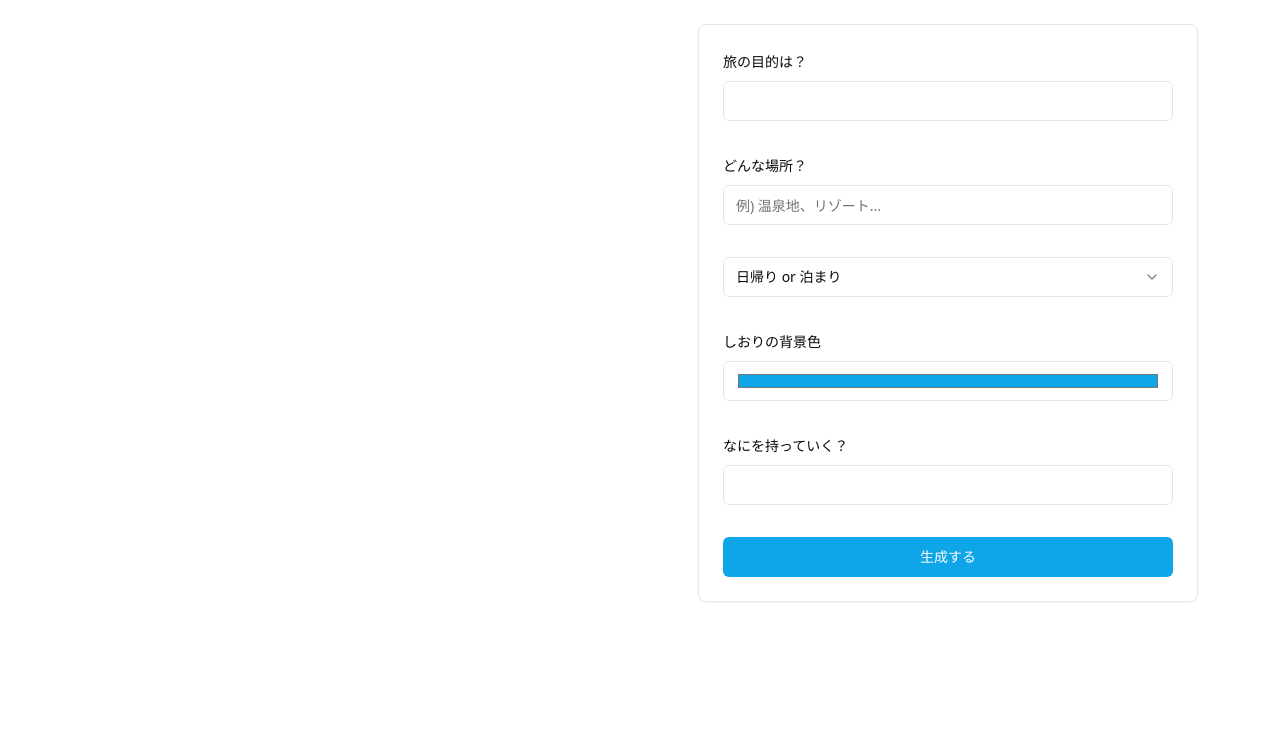
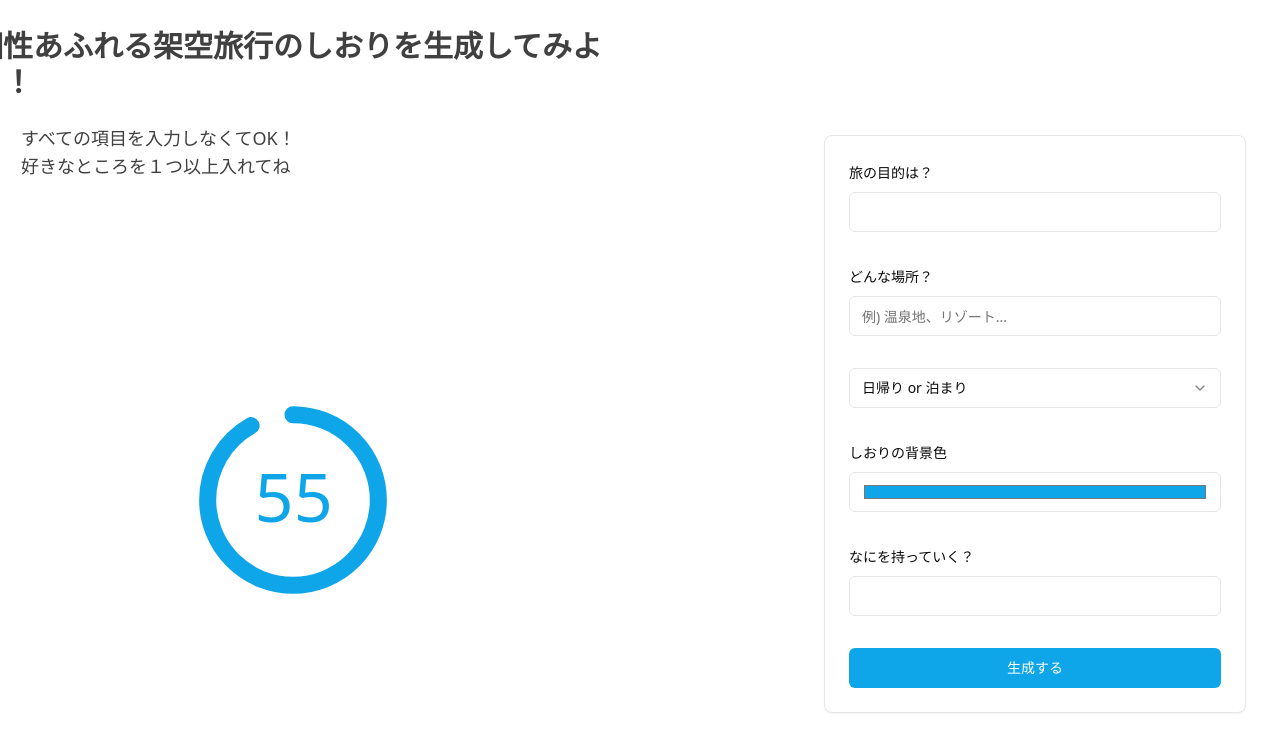
Before and after one commit to prog8-fukurou/frontend, a React (Vite) app: page /playing in a window 1280 px wide. Shown: the top 752 px of the page. Built offline with nearby package versions, Linux system fonts and the light colour scheme.

Commit message:
feat: Add countdown timer to Playing page component

```diff
--- a/src/pages/Playing.tsx
+++ b/src/pages/Playing.tsx
@@ -1,14 +1,71 @@
 'use client';
 
 import PromptForm from '@/components/PromptForm';
+import { useState } from 'react';
+import { useEffect } from 'react';
+
+export const Progress = (props: { time: any }) => {
+	// SVGの描画サイズ
+	const size = 150;
+	// 現在の進捗
+	const progressPercent = props.time;
+	// 円の半径
+	const radius = 20;
+	// 円周
+	const circumference = 2 * Math.PI * radius;
+	// 表示割合
+	const strokeDashoffset = circumference - (progressPercent / 60) * circumference;
+	return (
+		<div className="w-full h-full">
+			<svg
+				viewBox={`0 0 ${size} ${size}`}
+				style={{ transform: 'rotate(-90deg)' }} // そのままだと3時の方向が起点になってしまうので-90°回転させてます
+			>
+				<circle
+					r={radius}
+					cx={size / 2}
+					cy={size / 2}
+					stroke="#0ea5e9"
+					strokeWidth="4"
+					fill="#ffffff"
+					strokeLinecap="round"
+					strokeDasharray={circumference}
+					strokeDashoffset={strokeDashoffset}
+					values={props.time}
+				/>
+				<text x={(size + 2) / 2} y={66} writing-mode={'tb'} fill="#0ea5e9">
+					{props.time}
+				</text>
+			</svg>
+		</div>
+	);
+};
+
 export function Playing() {
+	const [time, setTime] = useState(60);
+	useEffect(() => {
+		const interval = setInterval(() => {
+			setTime((prevTime) => (prevTime > 0 ? prevTime - 1 : prevTime));
+		}, 1000);
+		return () => clearInterval(interval);
+	}, []);
+
 	return (
 		<>
-			<div className="h-full w-full">
-				<div className="m-6">
-					<div className="flex items-center justify-center">
-						<div className="w-1/2"></div>
-						<div className="w-1/2 flex items-center justify-center">
+			<div className="h-screen w-screen overflow-hidden">
+				<div className="w-full h-full m-6 flex items-center justify-center">
+					<div className="lg:flex items-center justify-center">
+						<div className="w-full lg:w-1/2 flex items-center justify-center p-3 text-neutral-700">
+							<div className="lg:w-[40rem]">
+								<div className="text-3xl font-bold">個性あふれる架空旅行のしおりを生成してみよう！</div>
+								<div className="mt-6 ml-12 text-lg text-start">
+									<p>すべての項目を入力しなくてOK！</p>
+									<p>好きなところを１つ以上入れてね</p>
+								</div>
+								<Progress time={time} />
+							</div>
+						</div>
+						<div className="w-full lg:w-1/2 lg:p-[10rem] flex items-center justify-center">
 							{/* プロンプトフォームコンポーネント */}
 							<PromptForm />
 						</div>
```
